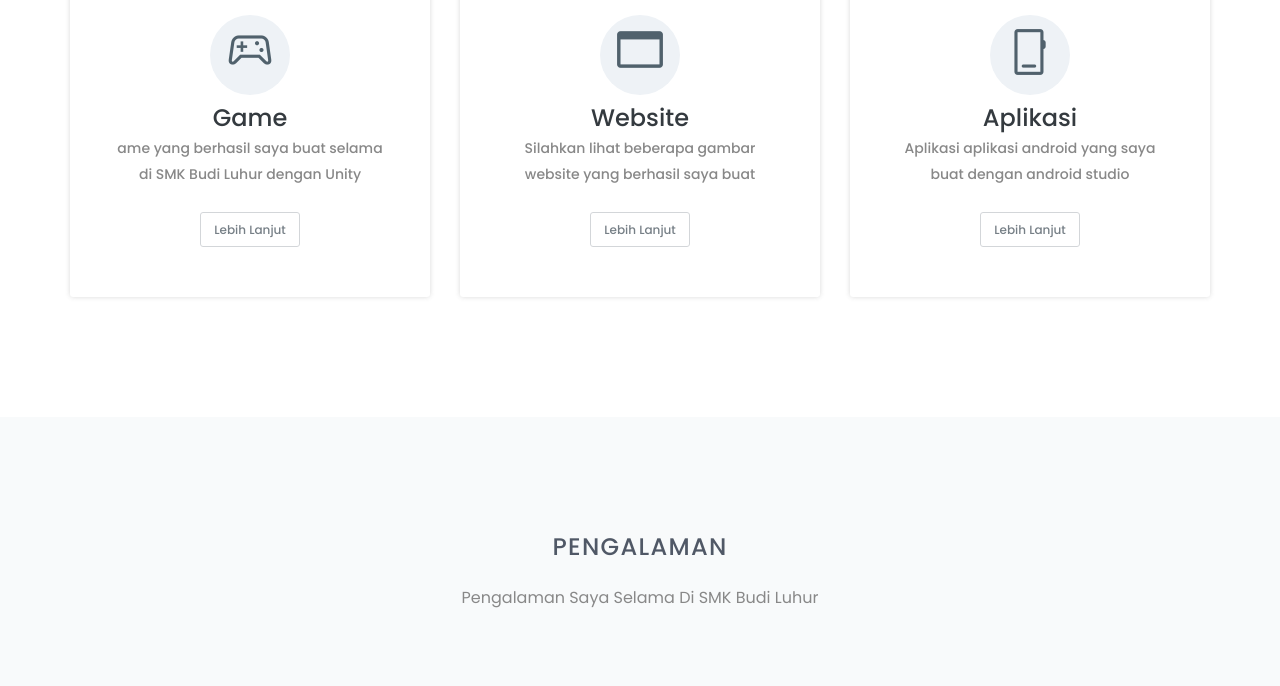
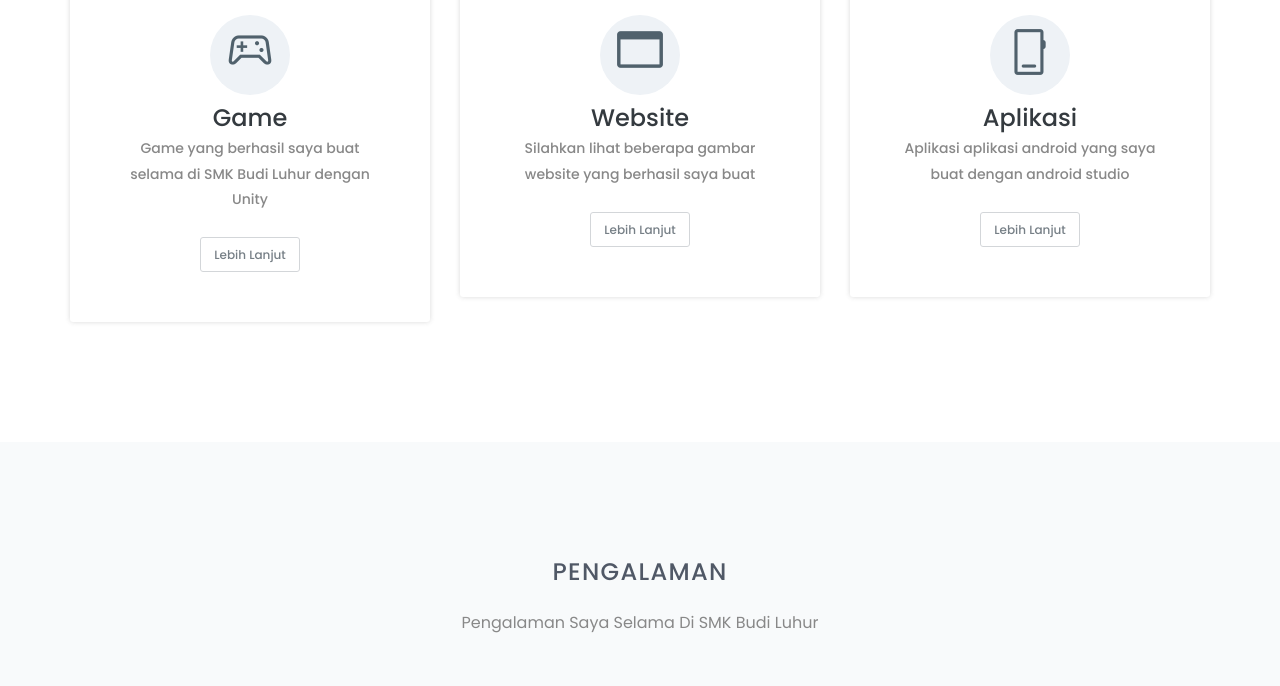
Before and after one commit to Jellytrr/aa, a plain HTML site: page index.html in a window 1280 px wide. Shown: the part 1560-2246 px from the top of the page. Drawn offline with nearby package versions, Linux system fonts and the light colour scheme.

Commit message:
Update index.html

```diff
--- a/index.html
+++ b/index.html
@@ -224,7 +224,7 @@
                             </div>
                             <h2 style="margin-top: 10px;">Game</h2>
                             <p>
-ame yang berhasil saya buat selama di SMK Budi Luhur dengan Unity                           </p>
+Game yang berhasil saya buat selama di SMK Budi Luhur dengan Unity                           </p>
                             <button class="welcome-hero-btn how-work-btn" onclick="window.location.href='game.php'">
                                 Lebih lanjut
                             </button>
```
